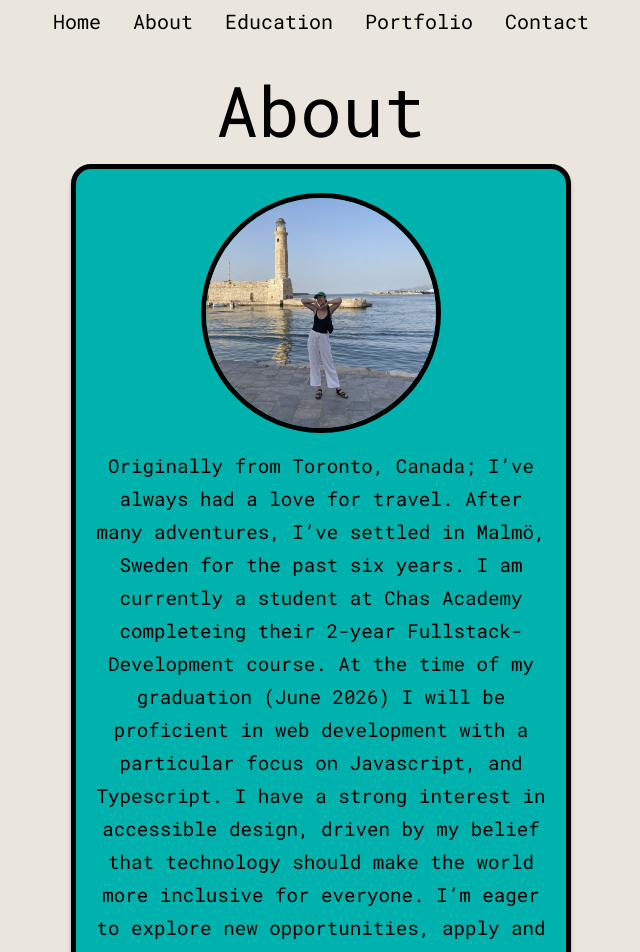
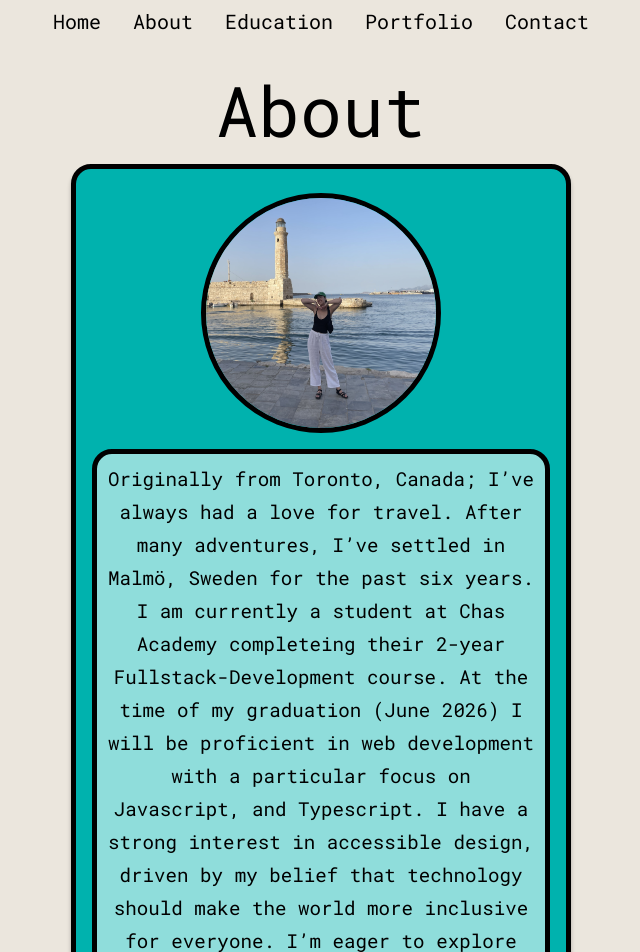
Before and after one commit to Rhibro/portfolio-2025, a React (Vite) app: page /about in a window 1280 px wide. Shown: the top 952 px of the page, without its empty margins (319-959 px from the left). Built offline with nearby package versions, Linux system fonts and the light colour scheme.

Commit message:
added alt text to images

```diff
--- a/src/components/about/About.jsx
+++ b/src/components/about/About.jsx
@@ -11,7 +11,7 @@ export default function About() {
                 <h1>About</h1>
             </div>
             <section className="aboutInfoBox">
-                <img className="myFace" src={me} alt="my face smiling" />
+                <img className="myFace" src={me} alt="me standing and smiling with an old harbour behind me on a sunny day" />
                 <p className="aboutInfo">
                 Originally from Toronto, Canada; I’ve always had a love for travel. After many adventures,
                 I’ve settled in Malmö, Sweden for the past six years. I am currently a student at
--- a/src/components/contact/Form.jsx
+++ b/src/components/contact/Form.jsx
@@ -6,7 +6,7 @@ function Form(){
     return (
         <div className="myForm">
             <section className="contactInfoList">
-                <img className="aboutMeimg" src={aboutMe}></img>
+                <img className="aboutMeimg" src={aboutMe} alt="me standing and smiling with colourful flowers behind me on a sunny day" ></img>
                 <p className="formText">Based in Malmö, Sweden</p>
                 <p className="email"><a href="mailto:rhibron@gmail.com">Email Me</a></p>
                 <p className="formText">Connect with me:</p>
--- a/src/components/home/Home.jsx
+++ b/src/components/home/Home.jsx
@@ -11,19 +11,19 @@ export default function Home() {
               <h2 className='homeTitle'>Full Stack Developer</h2>
               <main>
                 <Link to="/about" >
-                    <img src={game} height={230} width={230} className="img-fluid About" />
+                    <img src={game} height={230} width={230} className="img-fluid About" alt='game controller icon' />
                     <h3>About</h3>
                 </Link>
                 <Link to="/education" >
-                    <img src={notebook} height={230} width={230} className="img-fluid Education" />
+                    <img src={notebook} height={230} width={230} className="img-fluid Education" alt='notebook icon' />
                     <h3>Education</h3>
                 </Link>
                 <Link to="/portfolio" >
-                    <img src={briefcase} height={230} width={230} className="img-fluid Portfolio" />
+                    <img src={briefcase} height={230} width={230} className="img-fluid Portfolio" alt='breifcase icon' />
                     <h3>Portfolio</h3>
                 </Link>
                 <Link to="/contact" >
-                    <img src={chat} height={230} width={230} className="img-fluid Contact" />
+                    <img src={chat} height={230} width={230} className="img-fluid Contact" alt='speech bubble icon' />
                     <h3>Contact</h3>
                 </Link>
               </main>
--- a/src/index.css
+++ b/src/index.css
@@ -173,6 +173,10 @@ li {
   color: #000000;
   margin: 1rem;
   text-align: center;
+  padding: .5rem;
+  border-radius: 20px;
+  background-color: #ffffff8f;
+  border: 5px solid black;
 }
 
 /* Education Styles */
```
